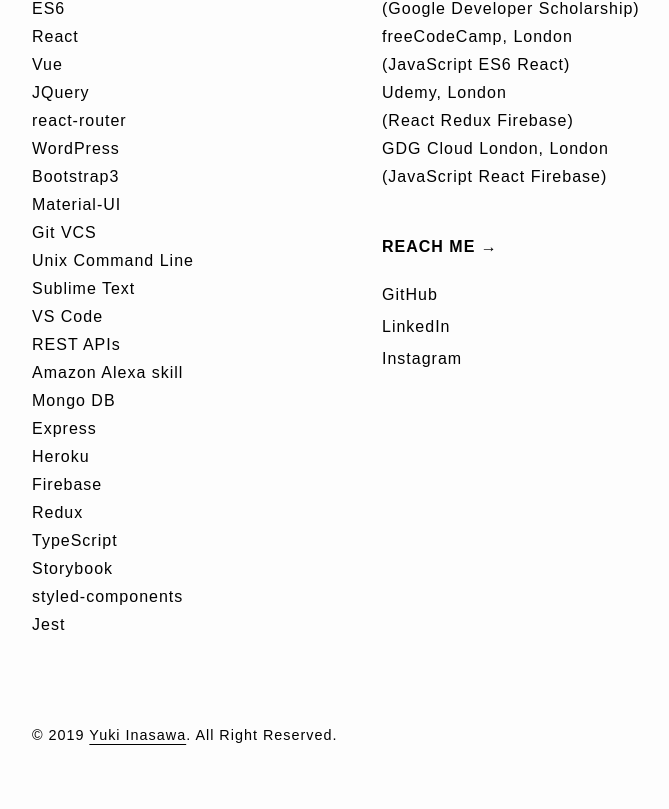
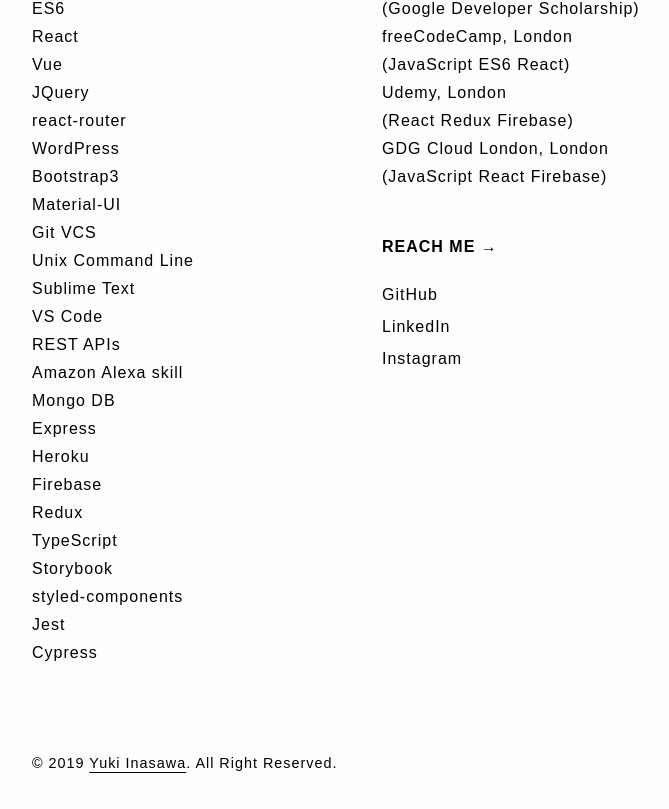
Before and after one commit to Yukichka/Yuki-app, a React (Create React App) app: page /about in a window 1280 px wide. Shown: the part 419-1228 px from the top of the page, without its empty margins (298-967 px from the left). Built offline with nearby package versions, Linux system fonts and the light colour scheme.

Commit message:
about item+

```diff
--- a/src/components/About.js
+++ b/src/components/About.js
@@ -44,6 +44,7 @@
               <li>Storybook</li>
               <li>styled-components</li>
               <li>Jest</li>
+              <li>Cypress</li>
             </ul>
           </Grid>
           <Grid item xs={12} sm={6} className="about-grid">
```
